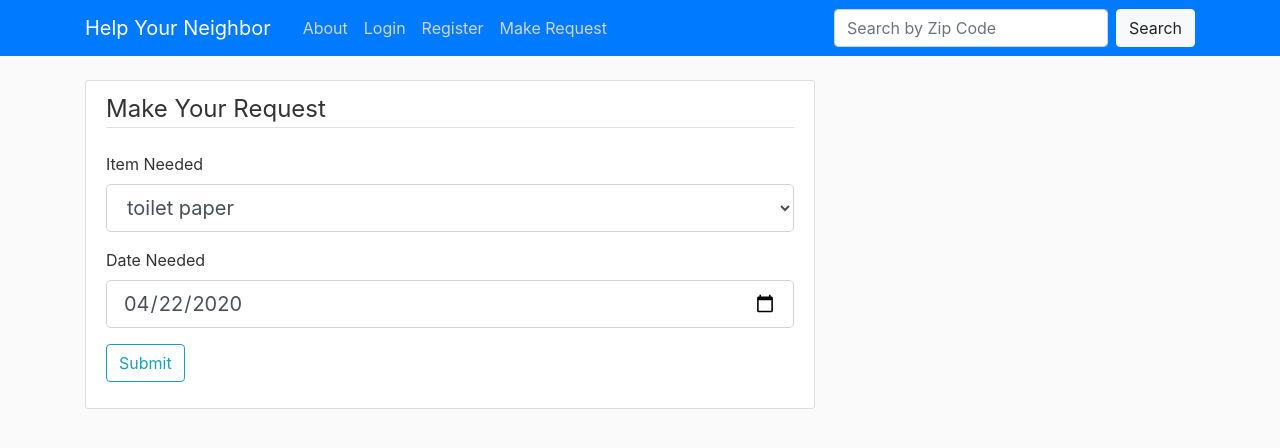
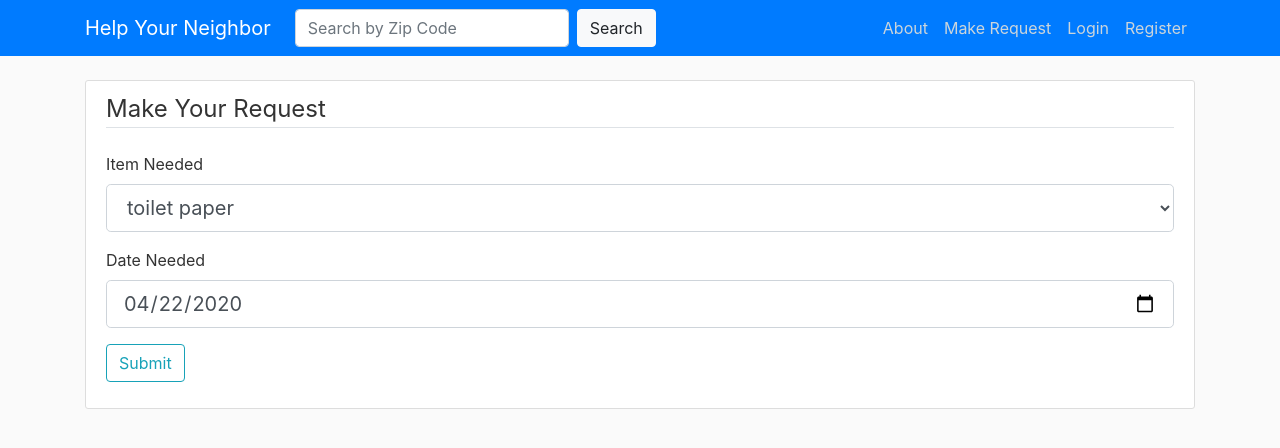
Before and after one commit to stackdragon/Help-Your-Neighbor, a Flask app: page /add in a window 1280 px wide. Shown: the top 448 px of the page. Run offline with Flask 2, Linux system fonts and the light colour scheme; some libraries are stand-ins or nearby versions.

Commit message:
modified css and layout template

```diff
--- a/templates/layout.html
+++ b/templates/layout.html
@@ -5,18 +5,23 @@
  <meta charset="utf-8">
  <meta name="viewport" content="width=device-width, initial-scale=1, shrink-to-fit=no">
 
- <!-- Bootstrap CSS -->
+ <!-- Required for Bootstrap CSS -->
  <link rel="stylesheet" href="https://stackpath.bootstrapcdn.com/bootstrap/4.3.1/css/bootstrap.min.css" integrity="sha384-ggOyR0iXCbMQv3Xipma34MD+dH/1fQ784/j6cY/iJTQUOhcWr7x9JvoRxT2MZw1T" crossorigin="anonymous">
 
+ <!-- link to CSS sheet -->
  <link rel="stylesheet" type ="text/css" href="{{ url_for('static', filename='main.css') }}">
 
+ <!-- Display custom title or default-->
  {% if title %}
  <title>Help Your Neighbor - {{ title }} </title>
  {% else %}
  <title>Help Your Neighbor</title>
  {% endif %}
 </head>
+
+
 <body>
+
 	<!-- navbar -->
 	<header class="site-header">
     <nav class="navbar navbar-expand-md navbar-dark bg-primary fixed-top">
@@ -24,28 +29,27 @@
         <a class="navbar-brand mr-4" href="/">Help Your Neighbor</a>
         <div class="collapse navbar-collapse" id="navbarToggle">
           <div class="navbar-nav mr-auto">
+            <form class="form-inline">
+              <input class="form-control mr-sm-2" type="search" placeholder="Search by Zip Code" aria-label="Search">
+            <button class="btn btn-light my-2 my-sm-0" type="submit">Search</button>
+            </form>
+          </div>
+          <div class="navbar-nav">
             <a class="nav-item nav-link" href="{{ url_for('about') }}">About</a>
+            <a class="nav-item nav-link" href="{{ url_for('add') }}">Make Request</a>
             <a class="nav-item nav-link" href="{{ url_for('login') }}">Login</a>
             <a class="nav-item nav-link" href="{{ url_for('register') }}">Register</a>
-            <a class="nav-item nav-link" href="{{ url_for('add') }}">Make Request</a>
-          </div>
-        <form class="form-inline">
-          <input class="form-control mr-sm-2" type="search" placeholder="Search by Zip Code" aria-label="Search">
-          <button class="btn btn-light my-2 my-sm-0" type="submit">Search</button>
-  </form>
-
-          <div class="navbar-nav">
-
           </div>
         </div>
       </div>
     </nav>
   </header>
 
-  <!-- any error messages go right below the navbar -->
+  <!-- container below the navbar for displaying db queries -->
   <main role="main" class="container">
     <div class="row">
-      <div class="col-md-8">
+      <div class="col-md-12">
+       <!-- any status/error messages go here -->
        {% with messages = get_flashed_messages(with_categories=true) %}
        {% if messages %}
        {% for category, message in messages %}
@@ -60,7 +64,7 @@
 
   </main>
 
-  <!-- Optional JavaScript -->
+  <!-- Required Javascript for Bootstrap -->
   <!-- jQuery first, then Popper.js, then Bootstrap JS -->
   <script src="https://code.jquery.com/jquery-3.3.1.slim.min.js" integrity="sha384-q8i/X+965DzO0rT7abK41JStQIAqVgRVzpbzo5smXKp4YfRvH+8abtTE1Pi6jizo" crossorigin="anonymous"></script>
   <script src="https://cdnjs.cloudflare.com/ajax/libs/popper.js/1.14.7/umd/popper.min.js" integrity="sha384-UO2eT0CpHqdSJQ6hJty5KVphtPhzWj9WO1clHTMGa3JDZwrnQq4sF86dIHNDz0W1" crossorigin="anonymous"></script>
```
